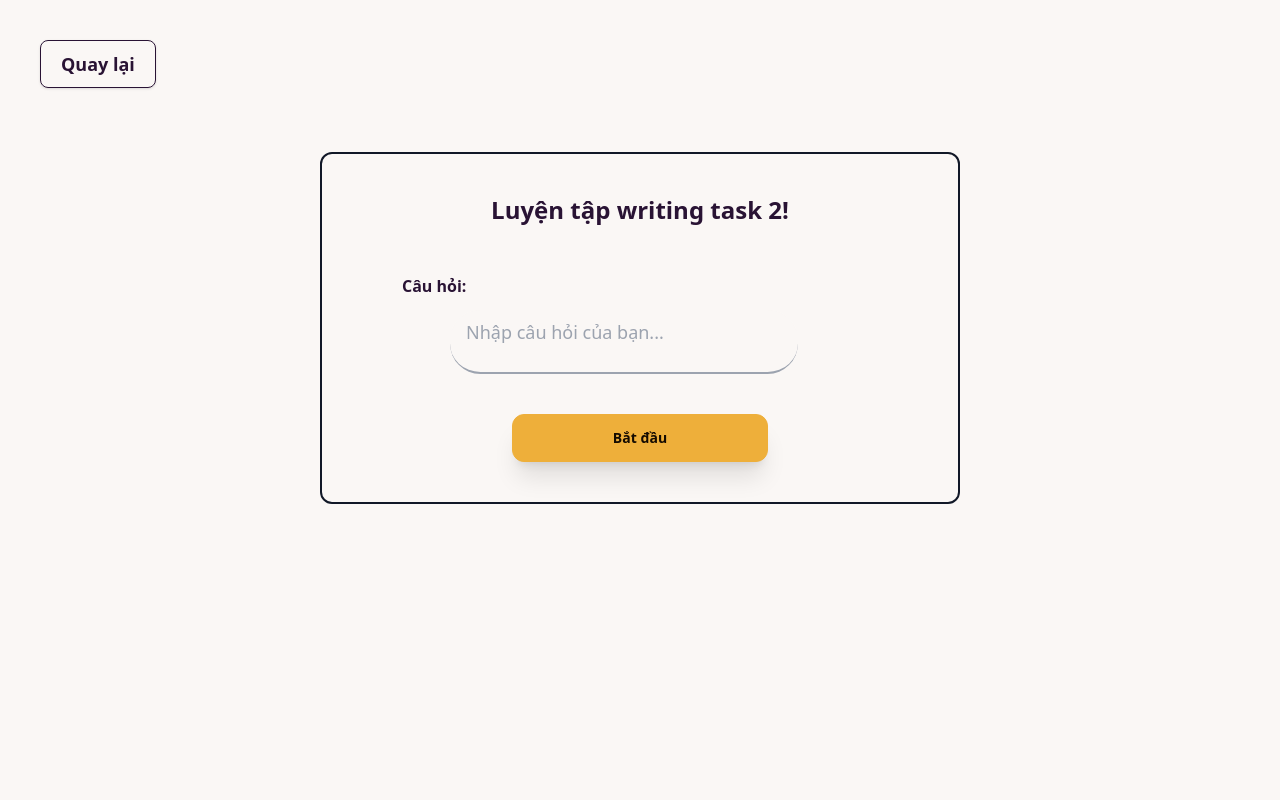
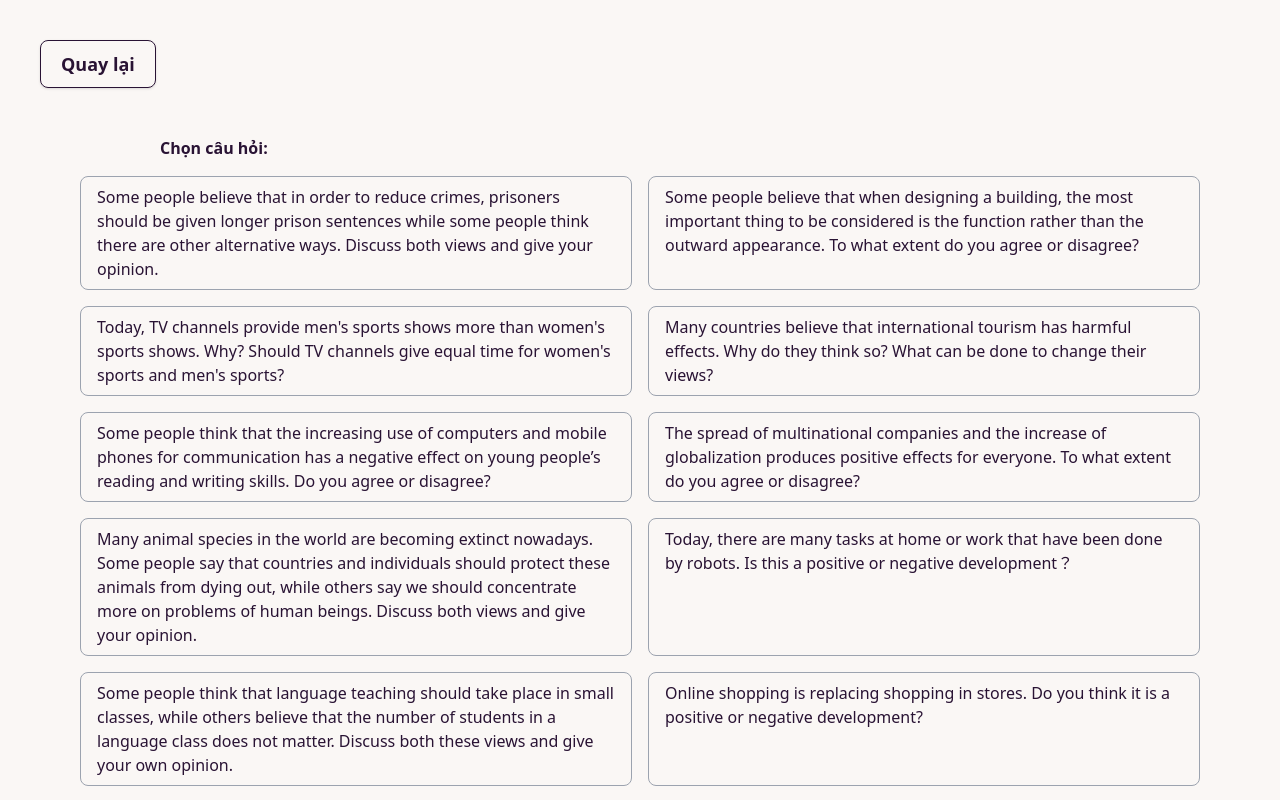
Before and after one commit to abelwi/Writing, a Nuxt app in the folder ielts-writing/: page /Question in a window 1280 px wide. Shown: the top 800 px of the page. Built offline with nearby package versions, Linux system fonts and the light colour scheme.

Commit message:
change choose question

```diff
--- a/ielts-writing/pages/Demo.vue
+++ b/ielts-writing/pages/Demo.vue
@@ -7,7 +7,7 @@
           Quay lại
         </NuxtLink>
         <button class="btn btn-base-200 px-3 py-1 sm:px-5 sm:py-2 rounded-lg drop-shadow-lg shadow hover:shadow-xl hover:bg-base-300 hover:border-base-200">
-            <NuxtLink to="/question" class="font-semibold text-md sm:text-lg">Nhập câu hỏi mới >></NuxtLink>
+            <NuxtLink to="/question" class="font-semibold text-md sm:text-lg">Bắt đầu viết >></NuxtLink>
         </button>
     </div>
     <div class="relative">
@@ -40,8 +40,8 @@
     </div>
 
     <!-- Loading Overlay -->
-    <div v-if="state.loading" class="fixed inset-0 bg-black bg-opacity-50 flex justify-center items-center">
-        <div class="text-white text-lg font-semibold">
+    <div v-if="state.loading" class="fixed inset-0 bg-base-300 flex justify-center items-center">
+        <div class="text-lg font-semibold">
             Đang chấm điểm, vui lòng đợi...
         </div>
     </div>
--- a/ielts-writing/pages/Question.vue
+++ b/ielts-writing/pages/Question.vue
@@ -6,28 +6,20 @@
         Quay lại
     </NuxtLink>
 
-    <div class="flex justify-center items-center">
-        <div class="text-center py-10 mt-16 w-5/6 sm:w-1/2 border-2 border-gray-900 rounded-xl">
-            <h1 class="text-xl sm:text-2xl font-semibold text-center">Luyện tập writing task 2!</h1>
-            <p class="mt-12 mb-3 text-left ml-7 sm:ml-20 font-semibold">Câu hỏi:</p>
+    <div class="mx-20 my-10">
+        <p class="mt-12 mb-3 text-left ml-7 sm:ml-20 font-semibold">Chọn câu hỏi:</p>
 
-            <div class="mb-10 mx-5 sm:mx-32 flex flex-row">
-                <textarea
-                class="textarea basis-11/12 h-16 text-md sm:text-lg border-b-2 border-gray-400 focus:border-black focus:outline-none"
-                placeholder="Nhập câu hỏi của bạn..."
-                v-model="state.question"
-                @input="adjustHeight"
-                required
-                ></textarea>
-                <img class="w-4 sm:w-5 h-4 sm:h-5 ml-2 mt-4 cursor-pointer" v-if="state.question"  src="/images/clear_button.png" alt="clear" @click="clearText">
-            </div>
-
-            <button
-            class="btn btn-wide btn-md btn-accent py-2 sm:py-3 font-bold rounded-xl shadow-xl"
-            @click="checkQuestion"
-            >
-                Bắt đầu
-            </button>
+        <div class="mt-4">
+            <ul class="grid grid-cols-2 gap-4">
+                <li
+                    v-for="(item, index) in questions"
+                    :key="index"
+                    class="cursor-pointer px-4 py-2 rounded-lg border border-gray-400 hover:bg-base-300"
+                    @click="selectQuestion(item.question)"
+                >
+                    {{ item.question }}
+                </li>
+            </ul>
         </div>
     </div>
 </template>
@@ -35,58 +27,27 @@
 <script>
 import { state } from '~/store/DataStore';
 import { useRouter } from 'vue-router';
+
+import questions from '~/assets/data.json'
 export default {
     setup() {
         const router = useRouter();
 
-        onMounted(() => {
-            state.question = ''
-        });
-
-        const adjustHeight = (event) => {
-            const textarea = event.target;
-            textarea.style.height = 'auto';
-            textarea.style.height = textarea.scrollHeight + 'px';
-        };
-
-        const clearText = () => {
-            state.question = '';
-        };
-
-        const checkQuestion = () => {
-            if(state.question === '') {
-                alert('Bạn chưa nhập câu hỏi!')
-            } else {
-                localStorage.setItem('question', state.question);
-                router.push('/writing');
-            }
+        const selectQuestion = (question) => {
+            state.question = question; // Save the selected question to state
+            localStorage.setItem('question', question); // Store in localStorage
+            router.push('/writing'); // Navigate to writing.vue
         };
 
         return {
             state,
-            adjustHeight,
-            clearText,
-            checkQuestion,
+            questions,
+            selectQuestion,
         };
     },
 };
 </script>
 
 <style scoped>
-  textarea {
-    outline: none;
-    border-top: none;
-    border-left: none;
-    border-right: none;
-    resize: none;
-  }
-  textarea:focus {
-    box-shadow: none;
-  }
-  button {
-    transition: background-color 0.3s ease
-  }
-  button.hover {
-    background-color: #86efac;
-  }
-  </style>
+
+</style>
--- a/ielts-writing/pages/Result.vue
+++ b/ielts-writing/pages/Result.vue
@@ -12,13 +12,13 @@
         <div v-if="source === 'demo'">
             <div class="mt-10 mr-10 flex justify-between">
                 <NuxtLink
-                to="/"
+                to="/demo"
                 class="btn btn-outline ml-5 px-3 sm:px-5 py-1 sm:py-2 text-md sm:text-lg rounded-lg shadow hover:shadow-xl hover:bg-accent hover:border-accent"
                 >
                 Quay lại
                 </NuxtLink>
                 <button class="btn btn-base-200 px-3 py-1 sm:px-5 sm:py-2 rounded-lg drop-shadow-lg shadow hover:shadow-xl hover:bg-base-300 hover:border-base-200">
-                    <NuxtLink to="/question" class="font-semibold text-md sm:text-lg">Nhập câu hỏi mới >></NuxtLink>
+                    <NuxtLink to="/question" class="font-semibold text-md sm:text-lg">Bắt đầu viết >></NuxtLink>
                 </button>
             </div>
         </div>
@@ -136,8 +136,6 @@ export default {
         };
     },
     mounted() {
-        console.log(state.answer);
-
         // Tab-switching logic
         const tabs = document.querySelectorAll('[role="tab"]');
         const panels = document.querySelectorAll('[role="tabpanel"]');
--- a/ielts-writing/pages/Writing.vue
+++ b/ielts-writing/pages/Writing.vue
@@ -8,7 +8,7 @@
 
     <div class="relative">
         <div class="flex justify-center items-center">
-            <div class="box-content w-full sm:w-2/3 text-center">
+            <div class="box-content w-full sm:w-5/6 text-center">
                 <p class="ml-1 pl-5 sm:ml-4 sm:pl-40 text-left font-semibold mt-4">Câu hỏi:</p>
                 <p
                     class="w-5/6 sm:w-2/3 mt-4 px-5 py-3 mx-auto border border-base-content rounded-lg bg-base-300 text-left drop-shadow-lg shadow-inner"
@@ -16,7 +16,7 @@
                     {{ question }}
                 </p>
 
-                <div class="flex justify-between items-end mx-6 sm:mx-44 mt-4">
+                <div class="flex justify-between items-end mx-6 sm:mx-44 mt-10">
                     <p class="font-semibold">Câu trả lời của bạn:</p>
                     <p>{{ wordCount }}/250</p>
                 </div>
@@ -38,8 +38,8 @@
     </div>
 
     <!-- Loading Overlay -->
-    <div v-if="state.loading" class="fixed inset-0 bg-black bg-opacity-50 flex justify-center items-center">
-        <div class="text-white text-lg font-semibold">
+    <div v-if="state.loading" class="fixed inset-0 bg-base-300 flex justify-center items-center">
+        <div class="text-lg font-semibold">
             Đang chấm điểm, vui lòng đợi...
         </div>
     </div>
--- a/ielts-writing/pages/index.vue
+++ b/ielts-writing/pages/index.vue
@@ -2,7 +2,7 @@
     <div class="h-full">
       <div class="mt-10 mr-10 flex justify-end">
         <button class="btn btn-base-200 px-3 py-1 sm:px-5 sm:py-2 rounded-lg drop-shadow-lg shadow hover:shadow-xl hover:bg-base-300 hover:border-base-200">
-          <NuxtLink to="/question" class="font-semibold text-md sm:text-lg">Nhập câu hỏi mới >></NuxtLink>
+          <NuxtLink to="/question" class="font-semibold text-md sm:text-lg">Chọn bài làm >></NuxtLink>
         </button>
       </div>
 
```
Also changed, not shown: ielts-writing/assets/data.json (renamed from ielts-writing/assets/writing-data.json).
